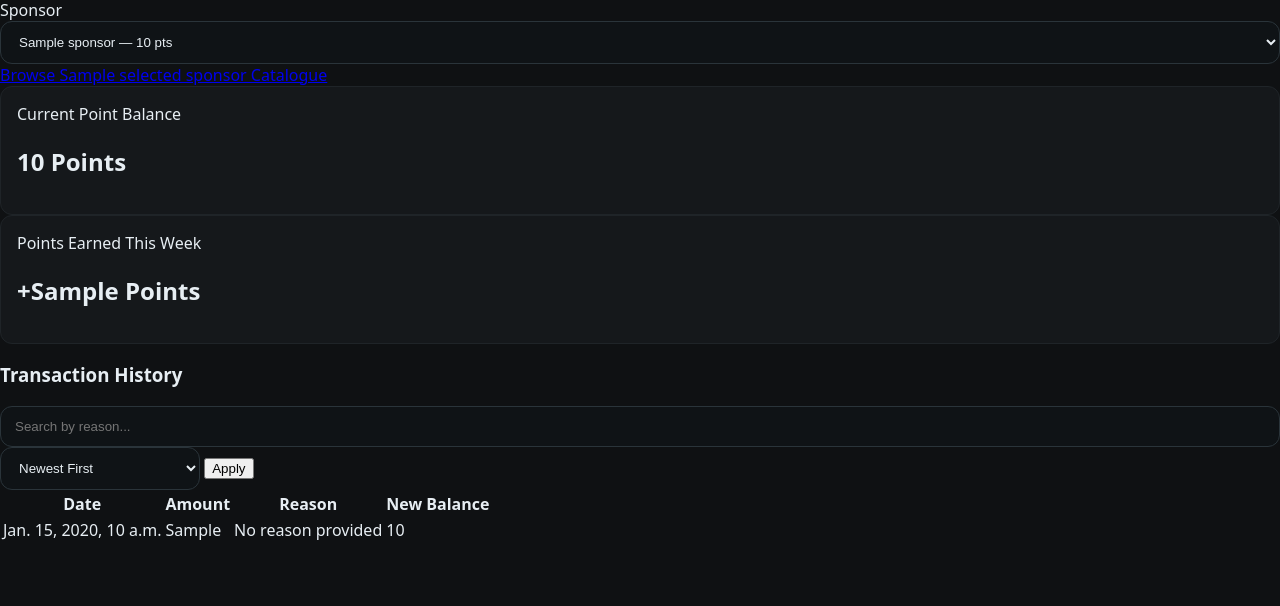
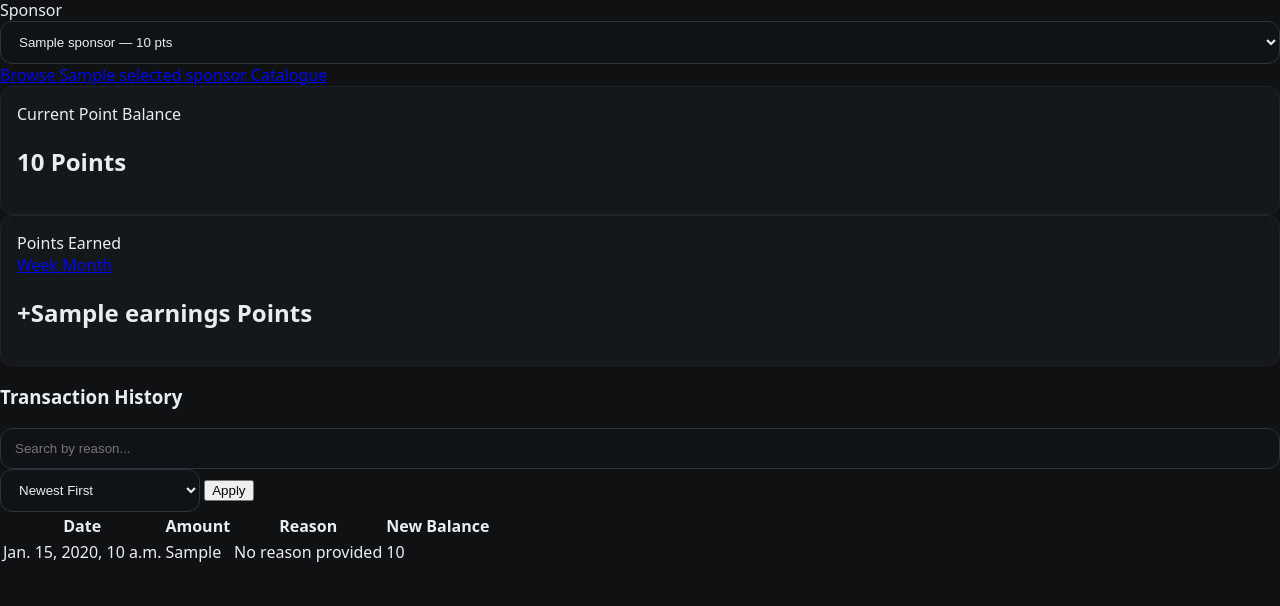
Before and after one commit to fgeravi/F25-Team19, a Django app: template rewards/templates/rewards/dashboard.html in a window 1280 px wide. Shown: the part 97-703 px from the top of the page. Run offline with Django 5.2, Linux system fonts and the light colour scheme; the template is opened without the code that fills it: most values are stand-ins (such as "Sample title", 1, 10 or a date in 2020).

Commit message:
updated point tracking capabilities for drivers

```diff
--- a/rewards/templates/rewards/dashboard.html
+++ b/rewards/templates/rewards/dashboard.html
@@ -8,9 +8,10 @@
     {# -------- Sponsor Switcher (only if driver has sponsors) -------- #}
     {% if sponsorships and sponsorships|length > 0 %}
       <form method="get" class="row g-2 align-items-end mb-3">
-        {# Preserve existing query/sort when switching sponsors #}
+        {# Preserve existing query/sort/period when switching sponsors #}
         <input type="hidden" name="q" value="{{ search_query }}">
         <input type="hidden" name="sort" value="{{ sort_order }}">
+        <input type="hidden" name="period" value="{{ period }}">
 
         <div class="col-md-6">
           <label for="sponsor" class="form-label">Sponsor</label>
@@ -50,7 +51,9 @@
       {% endwith %}
     {% endif %}
 
-    <div class="card text-center mb-4">
+    <div class="row">
+        <div class="col-md-6 mb-4">
+            <div class="card text-center">
                 <div class="card-header">
                     Current Point Balance
                 </div>
@@ -58,14 +61,26 @@
                     <h2 class="card-title">{{ current_balance }} Points</h2>
                 </div>
             </div>
+        </div>
 
         <div class="col-md-6 mb-4">
             <div class="card text-center text-white bg-success">
-            <div class="card-header">
-                Points Earned This Week
+                <div class="card-header d-flex justify-content-between align-items-center">
+                    <span>Points Earned</span>
+                    <div class="btn-group btn-group-sm" role="group">
+                        <a href="?period=weekly&sponsor={{ selected_sponsor_id }}&q={{ search_query }}&sort={{ sort_order }}"
+                           class="btn btn-sm {% if period == 'weekly' %}btn-light{% else %}btn-outline-light{% endif %}">
+                           Week
+                        </a>
+                        <a href="?period=monthly&sponsor={{ selected_sponsor_id }}&q={{ search_query }}&sort={{ sort_order }}"
+                           class="btn btn-sm {% if period == 'monthly' %}btn-light{% else %}btn-outline-light{% endif %}">
+                           Month
+                        </a>
+                    </div>
                 </div>
                 <div class="card-body">
-                <h2 class="card-title">+{{ weekly_earnings }} Points</h2>
+                    <h2 class="card-title">+{{ earnings }} Points</h2>
+                </div>
             </div>
         </div>
     </div>
@@ -73,10 +88,12 @@
     <h3>Transaction History</h3>
 
     <form method="get" class="mb-3">
-        {# Keep current sponsor selection when filtering #}
+        {# Keep current sponsor and period selection when filtering #}
         {% if selected_sponsor_id %}
           <input type="hidden" name="sponsor" value="{{ selected_sponsor_id }}">
         {% endif %}
+        <input type="hidden" name="period" value="{{ period }}">
+
         <div class="input-group">
             <input type="text" name="q" class="form-control" placeholder="Search by reason..." value="{{ search_query }}">
             <select name="sort" class="form-select" style="max-width: 200px;">
```
Also changed, not shown: rewards/views.py (+16 -10 lines). Lines whose indentation alone changed are shown as unchanged.
